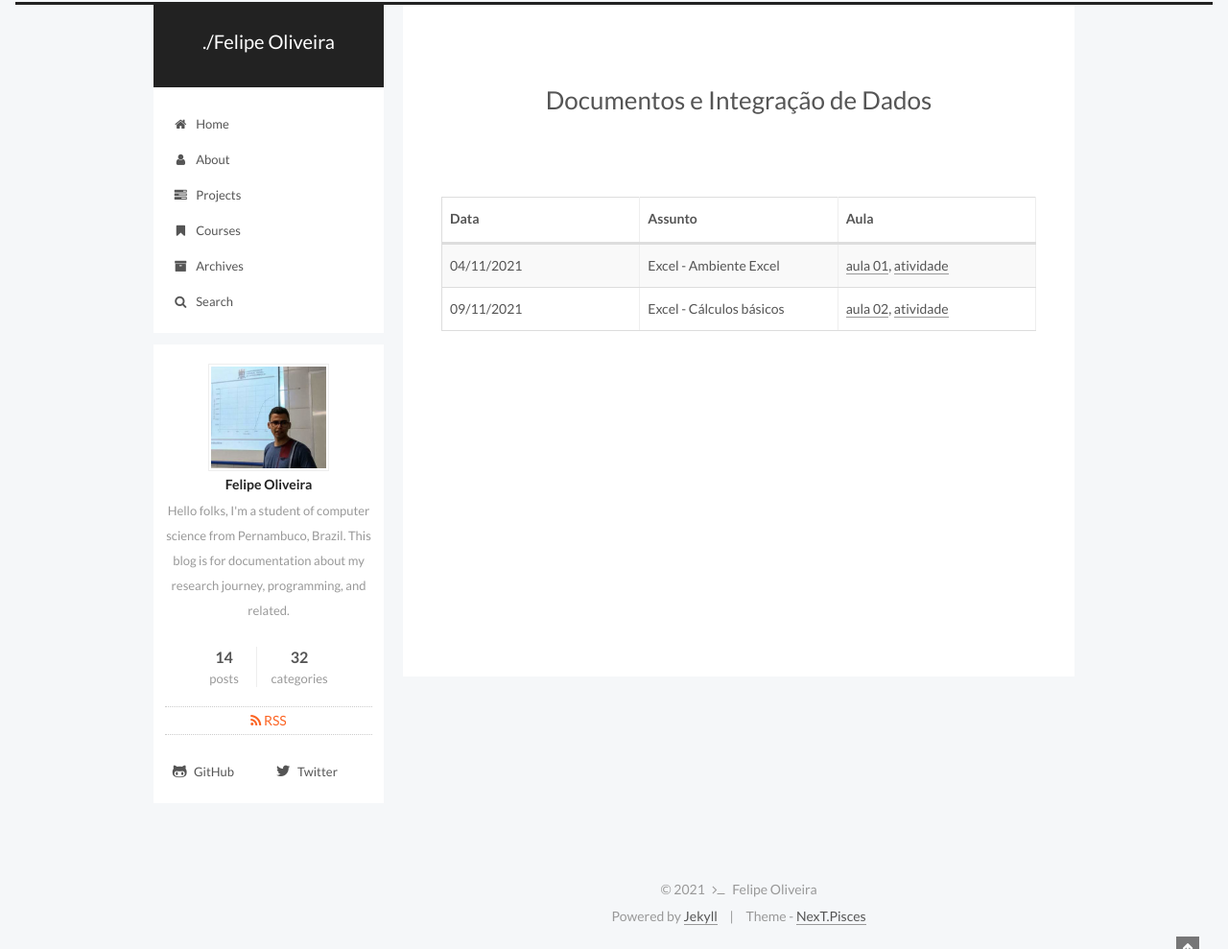
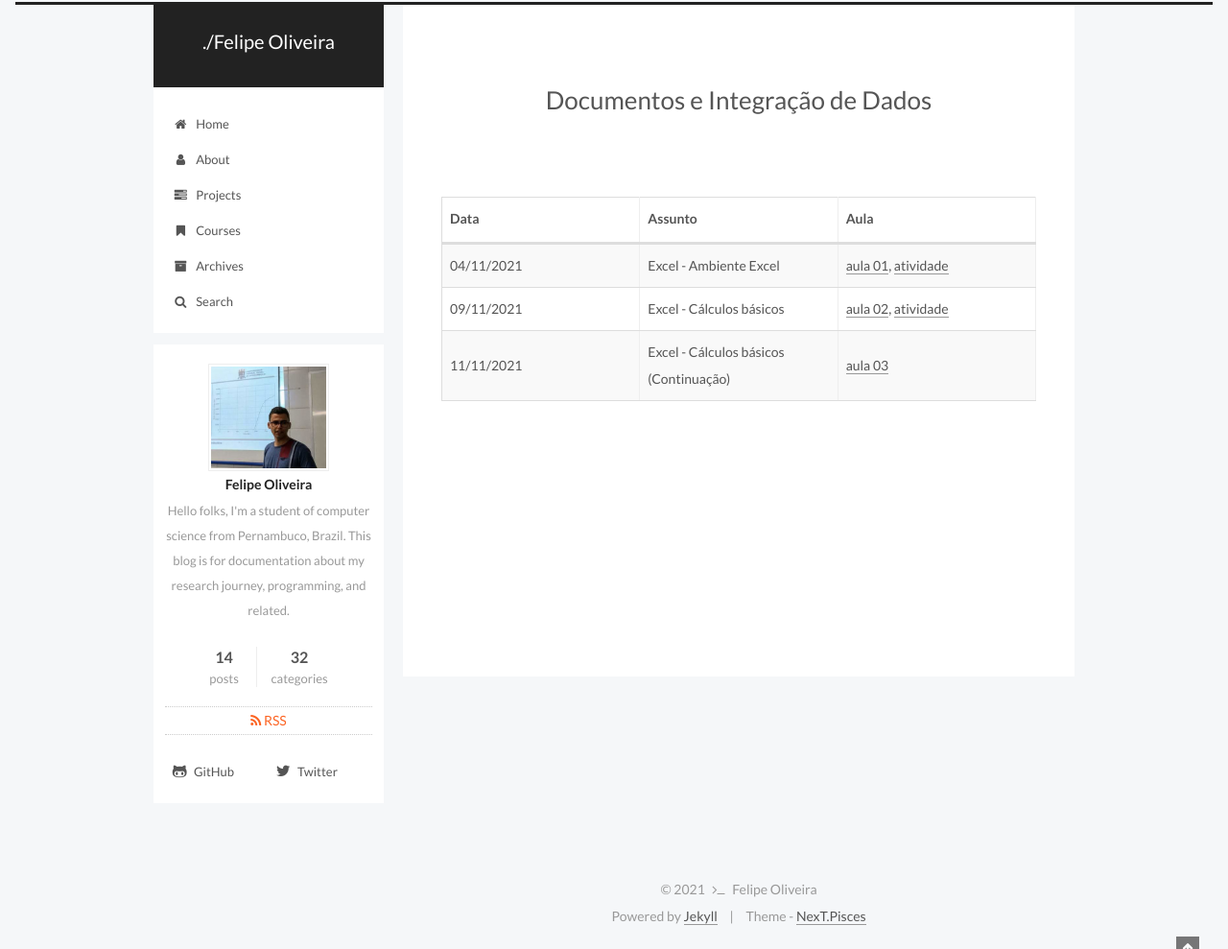
Before and after one commit to fdoliv/fdoliv.github.io, a Jekyll site: the page built from courses/did/index.md, in a window 1280 px wide. Shown: the whole page at 96% size. Built offline with Jekyll 4.4.1, drawn with Linux system fonts in a browser that asks for light colours.

Commit message:
Aula 03 excel

```diff
--- a/courses/did/index.md
+++ b/courses/did/index.md
@@ -14,3 +14,4 @@
 | --- | ------- | --- |
 | 04/11/2021 | Excel - Ambiente Excel | [aula 01]({{ site.url }}/assets/arquivos/did/aula01.pdf){:target="_blank"}, [atividade]({{ site.url }}/assets/arquivos/did/atividade01.pdf){:target="_blank"} |
 | 09/11/2021 | Excel - Cálculos básicos | [aula 02]({{ site.url }}/assets/arquivos/did/aula02.pdf){:target="_blank"}, [atividade]({{ site.url }}/assets/arquivos/did/atividade2.xlsx){:target="_blank"}|
+| 11/11/2021 | Excel - Cálculos básicos (Continuação) | [aula 03]({{ site.url }}/assets/arquivos/did/aula03.pdf){:target="_blank"}|
```
Also changed, not shown: 1 other file.
